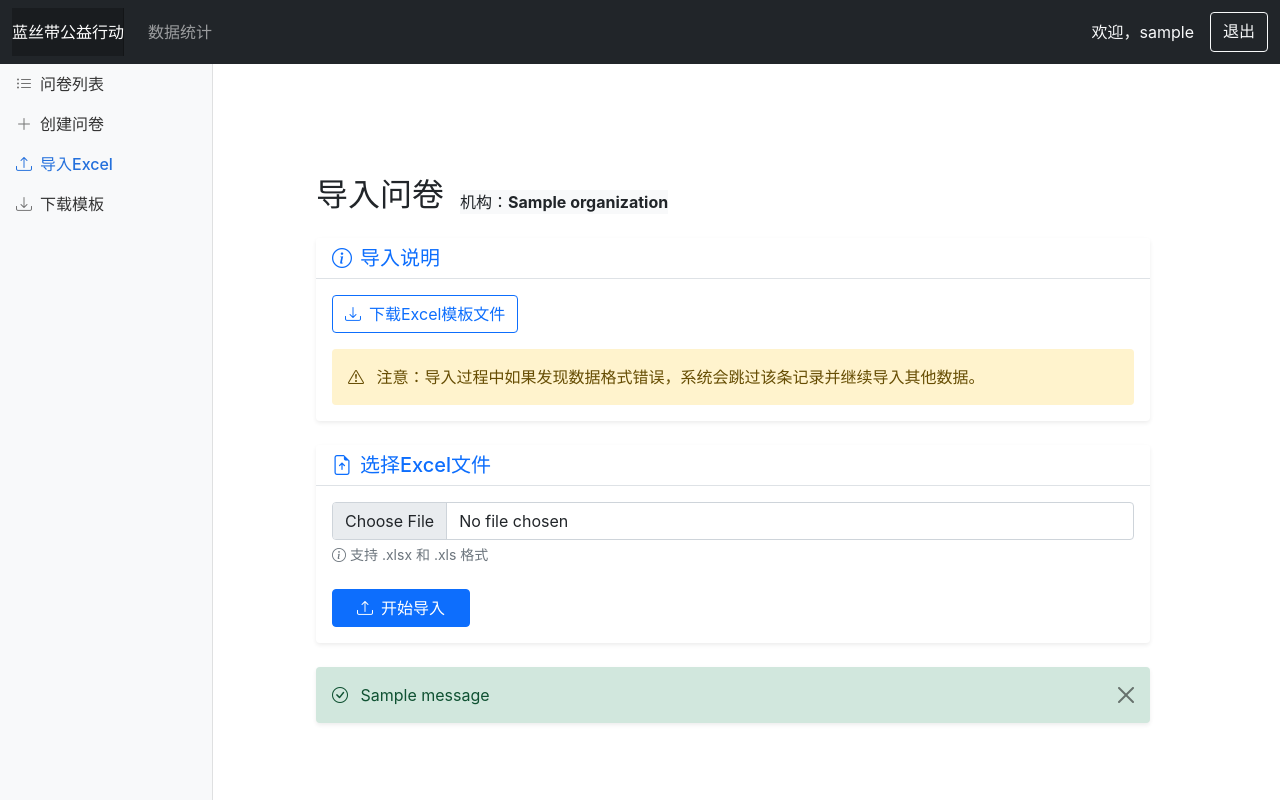
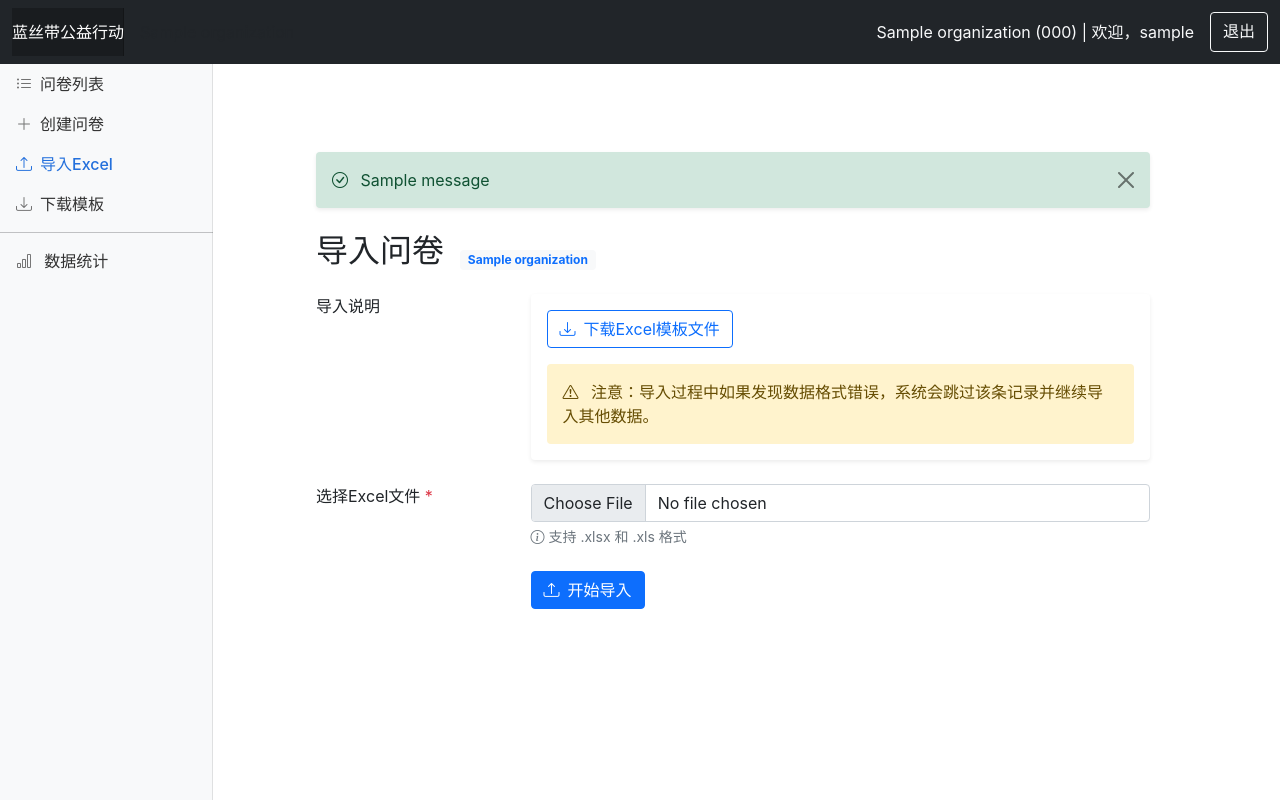
Before and after one commit to feelang/zhejiangcf-django, a Django app: page /lsd/surveys/import/ in a window 1280 px wide. Run offline with Django 3.2, Linux system fonts and the light colour scheme; a user stored in the database is signed in; tables that the repository leaves empty hold one stand-in row (values such as "Sample post"); one stand-in notice (Sample message) is shown; parts of the project's set-up code (start-up, migrations or seed data) failed here and were passed over; some libraries are stand-ins or nearby versions.

Commit message:
feat: import

```diff
--- a/lsd/templates/lsd/base.html
+++ b/lsd/templates/lsd/base.html
@@ -11,11 +11,7 @@
             </button>
             <div class="collapse navbar-collapse" id="navbarCollapse">
                 <ul class="navbar-nav me-auto mb-2 mb-md-0">
-                    {% if user.is_staff %}
-                    <li class="nav-item">
-                        <a class="nav-link" href="{% url 'lsd:statistics' %}">数据统计</a>
-                    </li>
-                    {% endif %}
+                    <span>{{organization}}</span>
                 </ul>
                 <div class="d-flex">
                     <span class="navbar-text text-light me-3">
@@ -63,6 +59,17 @@
                             <i class="bi bi-download me-2"></i>下载模板
                         </a>
                     </li>
+                    {% if user.is_staff %}
+                    <li class="nav-item">
+                        <hr class="dropdown-divider">
+                    </li>
+                    <li class="nav-item">
+                        <a class="nav-link" href="{% url 'lsd:statistics' %}">
+                            <i class="bi bi-bar-chart me-2"></i>
+                            数据统计
+                        </a>
+                    </li>
+                    {% endif %}
                 </ul>
             </div>
         </div>
--- a/lsd/templates/lsd/edit_survey.html
+++ b/lsd/templates/lsd/edit_survey.html
@@ -37,7 +37,7 @@
 
         <div class="row mb-3">
             <div class="col-md-3">
-                <label for="organization" class="form-label">单位</label>
+                <label for="organization" class="form-label">机构</label>
             </div>
             <div class="col-md-9">
                 <input type="text" class="form-control" id="organization" name="organization" value="{{ survey.organization }}" readonly>
--- a/lsd/templates/lsd/import_surveys.html
+++ b/lsd/templates/lsd/import_surveys.html
@@ -1,59 +1,10 @@
 {% extends 'lsd/base.html' %}
 
 {% block lsd_content %}
-<div class="container mt-4">
-    <div class="d-flex align-items-end mb-4">
-        <h1 class="h2 mb-0 me-3">导入问卷</h1>
-        <span class="bg-light text-dark">机构：<strong>{{ organization_name }}</strong></span>
-    </div>
-
-    <!-- 导入说明 -->
-    <div class="card border-0 shadow-sm mb-4">
-        <div class="card-header bg-white border-bottom">
-            <h5 class="card-title mb-0 text-primary">
-                <i class="bi bi-info-circle me-2"></i>导入说明
-            </h5>
-        </div>
-        <div class="card-body">
-            <div class="mb-3">
-                <a href="https://7072-prod-0gk0frb3550379f8-1350351077.tcb.qcloud.la/files/%E7%AD%9B%E6%9F%A5%E7%BB%93%E6%9E%9C%E6%95%B0%E6%8D%AE%E7%99%BB%E8%AE%B0%E8%A1%A8.xlsx?sign=1f0ff5e95b372629928743a4f7e92fc8&t=1744684999" class="btn btn-outline-primary" download>
-                    <i class="bi bi-download me-2"></i>下载Excel模板文件</a>
-            </div>
-            <div class="alert alert-warning border-0 mb-0">
-                <i class="bi bi-exclamation-triangle me-2"></i>
-                注意：导入过程中如果发现数据格式错误，系统会跳过该条记录并继续导入其他数据。
-            </div>
-        </div>
-    </div>
-
-    <!-- 导入表单 -->
-    <div class="card border-0 shadow-sm">
-        <div class="card-header bg-white border-bottom">
-            <h5 class="card-title mb-0 text-primary">
-                <i class="bi bi-file-earmark-arrow-up me-2"></i>选择Excel文件
-            </h5>
-        </div>
-        <div class="card-body">
-            <form method="post" enctype="multipart/form-data" action="{% url 'lsd:import_surveys' %}">
-                {% csrf_token %}
-                <div class="mb-4">
-                    <input type="file" class="form-control" id="excel_file" name="excel_file" accept=".xlsx,.xls" required>
-                    <div class="form-text text-muted mt-1">
-                        <i class="bi bi-info-circle me-1"></i>支持 .xlsx 和 .xls 格式
-                    </div>
-                </div>
-                <div class="d-flex justify-content-between align-items-center">
-                    <button type="submit" class="btn btn-primary px-4">
-                        <i class="bi bi-upload me-2"></i>开始导入
-                    </button>
-                </div>
-            </form>
-        </div>
-    </div>
-
-    <!-- 导入结果 -->
+<div class="container mb-5">
+    <!-- 消息显示区域 -->
     {% if messages %}
-    <div class="mt-4">
+    <div class="mb-4">
         {% for message in messages %}
         <div class="alert {% if message.tags == 'error' %}alert-danger{% else %}alert-success{% endif %} alert-dismissible fade show border-0 shadow-sm" role="alert">
             <i class="bi {% if message.tags == 'error' %}bi-exclamation-circle{% else %}bi-check-circle{% endif %} me-2"></i>
@@ -63,5 +14,58 @@
         {% endfor %}
     </div>
     {% endif %}
+
+    <div class="d-flex align-items-end mb-4">
+        <h2 class="mb-0 me-3">导入问卷</h2>
+        <span class="badge bg-light text-primary">{{ organization.name }}</span>
+    </div>
+
+    <form method="post" enctype="multipart/form-data" action="{% url 'lsd:import_surveys' %}" class="needs-validation" novalidate>
+        {% csrf_token %}
+
+        <!-- 导入说明 -->
+        <div class="row mb-4">
+            <div class="col-md-3">
+                <label class="form-label">导入说明</label>
+            </div>
+            <div class="col-md-9">
+                <div class="card border-0 shadow-sm">
+                    <div class="card-body">
+                        <div class="mb-3">
+                            <a href="https://7072-prod-0gk0frb3550379f8-1350351077.tcb.qcloud.la/files/%E7%AD%9B%E6%9F%A5%E7%BB%93%E6%9E%9C%E6%95%B0%E6%8D%AE%E7%99%BB%E8%AE%B0%E8%A1%A8.xlsx?sign=1f0ff5e95b372629928743a4f7e92fc8&t=1744684999" class="btn btn-outline-primary" download>
+                                <i class="bi bi-download me-2"></i>下载Excel模板文件
+                            </a>
+                        </div>
+                        <div class="alert alert-warning border-0 mb-0">
+                            <i class="bi bi-exclamation-triangle me-2"></i>
+                            注意：导入过程中如果发现数据格式错误，系统会跳过该条记录并继续导入其他数据。
+                        </div>
+                    </div>
+                </div>
+            </div>
+        </div>
+
+        <!-- 文件上传 -->
+        <div class="row mb-4">
+            <div class="col-md-3">
+                <label for="excel_file" class="form-label">选择Excel文件 <span class="text-danger">*</span></label>
+            </div>
+            <div class="col-md-9">
+                <input type="file" class="form-control" id="excel_file" name="excel_file" accept=".xlsx,.xls" required>
+                <div class="form-text text-muted mt-1">
+                    <i class="bi bi-info-circle me-1"></i>支持 .xlsx 和 .xls 格式
+                </div>
+            </div>
+        </div>
+
+        <!-- 按钮 -->
+        <div class="row">
+            <div class="col-md-9 offset-md-3">
+                <button type="submit" class="btn btn-primary" {% if not organization %}disabled{% endif %}>
+                    <i class="bi bi-upload me-2"></i>开始导入
+                </button>
+            </div>
+        </div>
+    </form>
 </div>
 {% endblock %}
--- a/lsd/views.py
+++ b/lsd/views.py
@@ -278,12 +278,12 @@ def import_surveys(request):
     try:
         user_profile = request.user.profile
         organization = user_profile.organization if user_profile and user_profile.organization else None
-        organization_name = organization.name if organization else None
-        organization_code = organization.code if organization else None
     except UserProfile.DoesNotExist:
         organization = None
-        organization_name = None
-        organization_code = None
+
+    if not organization:
+        messages.error(request, '您未关联任何机构，请联系管理员进行关联')
+        return redirect('lsd:survey_list')
 
     if request.method == 'POST':
         if 'excel_file' not in request.FILES:
@@ -302,7 +302,7 @@ def import_surveys(request):
 
             # 验证必要的列是否存在
             headers = [str(cell.value).strip() for cell in sheet[1]]
-            required_columns = ['姓名', '年龄', '手机号', '职业', '群体选择']
+            required_columns = ['序号', '姓名', '年龄', '职业', '群体选择', '电话', '是否有过性生活', '一年内是否做过宫颈癌筛查', '本次活动-HPV结果', '本次活动-TCT结果', '活检结果', '备注']
             missing_columns = [col for col in required_columns if col not in headers]
             if missing_columns:
                 messages.error(request, f'Excel文件缺少必要的列: {", ".join(missing_columns)}')
@@ -324,20 +324,23 @@ def import_surveys(request):
                     row_data = {col: str(row[idx-1].value).strip() if row[idx-1].value is not None else '' for col, idx in column_indices.items()}
 
                     # 检查姓名和电话是否为空
-                    if not row_data['姓名'] or not row_data['手机号']:
+                    if not row_data['姓名'] or not row_data['电话']:
                         skipped_count += 1
-                        logger.info(f'跳过空数据行: 行号 {row_idx}, 姓名: {row_data["姓名"]}, 电话: {row_data["手机号"]}')
+                        logger.info(f'跳过空数据行: 行号 {row_idx}, 姓名: {row_data["姓名"]}, 电话: {row_data["电话"]}')
                         continue
 
                     # 处理并验证手机号
-                    phone = str(row_data['手机号']).replace('.0', '')  # 处理Excel可能将数字加上.0的情况
+                    phone = str(row_data['电话']).replace('.0', '')  # 处理Excel可能将数字加上.0的情况
                     is_valid_phone = bool(re.match(r'^1[3-9]\d{9}$', phone))  # 验证中国大陆手机号格式
 
                     if not is_valid_phone:
                         invalid_phone_count += 1
                         invalid_phone_records.append(f"行号 {row_idx}: {row_data['姓名']} ({phone})")
                         logger.info(f'无效手机号: 行号 {row_idx}, 姓名: {row_data["姓名"]}, 电话: {phone}')
-                        continue
+
+                    # 转换布尔值
+                    sexual_experience = str(row_data['是否有过性生活']).lower() in ['是', '有', 'yes', 'true', '1']
+                    cervical_screening = str(row_data['一年内是否做过宫颈癌筛查']).lower() in ['是', '有', 'yes', 'true', '1']
 
                     # 转换年龄为整数
                     try:
@@ -352,12 +355,16 @@ def import_surveys(request):
                         defaults={
                             '_openId': f"import_{phone}",
                             'age': age,
-                            'organization': organization_code,
+                            'organization': organization.code,
                             'occupation': row_data['职业'],
                             'project': '蓝丝带公益行动',
                             'groupSelection': row_data['群体选择'],
-                            'sexualExperience': False,  # 默认值
-                            'cervicalCancerScreening': False,  # 默认值
+                            'sexualExperience': sexual_experience,
+                            'cervicalCancerScreening': cervical_screening,
+                            'hpv_result': row_data['本次活动-HPV结果'],
+                            'tct_result': row_data['本次活动-TCT结果'],
+                            'biopsy_result': row_data['活检结果'],
+                            'remark': row_data['备注']
                         }
                     )
 
@@ -383,8 +390,7 @@ def import_surveys(request):
             return redirect('lsd:import_surveys')
 
     return render(request, 'lsd/import_surveys.html', {
-        'organization_name': organization_name,
-        'organization_code': organization_code,
+        'organization': organization,
     })
 
 @login_required
```
Also changed, not shown: lsd/templates/lsd/create_survey.html (+15 -2 lines).
